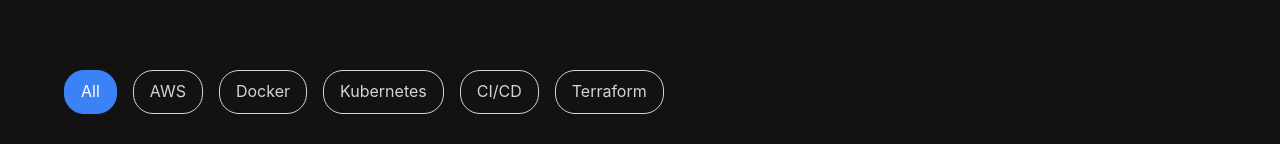
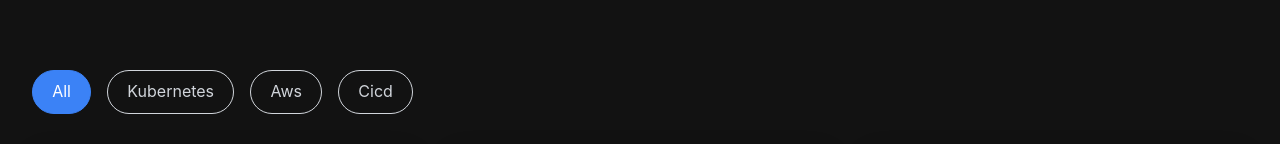
Before and after one commit to Tejalkale13/portfolio_v2, a React (Create React App) app: page /projects in a window 1280 px wide. Shown: the part 322-466 px from the top of the page. Built offline with nearby package versions, Linux system fonts and the light colour scheme; grey boxes are pictures that could not be loaded.

Commit message:
Update ProjectFilter.js

```diff
--- a/src/components/projects/ProjectFilter.js
+++ b/src/components/projects/ProjectFilter.js
@@ -8,14 +8,14 @@
   const [filteredProjects, setFilteredProjects] = useState(projects);
   const [selectedCategory, setSelectedCategory] = useState('all');
 
+  // Extract unique categories from projects
+  const categories = ['all', ...new Set(projects.map(project => project.category))];
+
   useEffect(() => {
     if (selectedCategory === 'all') {
       setFilteredProjects(projects);
     } else {
-      setFilteredProjects(projects.filter(project =>
-        project.technologies.includes(selectedCategory) ||
-        project.category === selectedCategory
-      ));
+      setFilteredProjects(projects.filter(project => project.category === selectedCategory));
     }
   }, [selectedCategory, projects]);
 
@@ -26,42 +26,15 @@
   return (
     <FilterContainer>
       <FilterList>
-        <FilterItem
-          onClick={() => handleCategoryClick('all')}
-          isActive={selectedCategory === 'all'}
-        >
-          All
-        </FilterItem>
-        <FilterItem
-          onClick={() => handleCategoryClick('AWS')}
-          isActive={selectedCategory === 'AWS'}
-        >
-          AWS
-        </FilterItem>
-        <FilterItem
-          onClick={() => handleCategoryClick('Docker')}
-          isActive={selectedCategory === 'Docker'}
-        >
-          Docker
-        </FilterItem>
-        <FilterItem
-          onClick={() => handleCategoryClick('Kubernetes')}
-          isActive={selectedCategory === 'Kubernetes'}
-        >
-          Kubernetes
-        </FilterItem>
-        <FilterItem
-          onClick={() => handleCategoryClick('CI/CD')}
-          isActive={selectedCategory === 'CI/CD'}
-        >
-          CI/CD
-        </FilterItem>
-        <FilterItem
-          onClick={() => handleCategoryClick('Terraform')}
-          isActive={selectedCategory === 'Terraform'}
-        >
-          Terraform
-        </FilterItem>
+        {categories.map((category) => (
+          <FilterItem
+            key={category}
+            onClick={() => handleCategoryClick(category)}
+            isActive={selectedCategory === category}
+          >
+            {category.charAt(0).toUpperCase() + category.slice(1)}
+          </FilterItem>
+        ))}
       </FilterList>
       <ProjectGrid>
         {filteredProjects.length > 0 ? (
@@ -77,7 +50,7 @@
 };
 
 const FilterContainer = styled.div`
-  padding: 2rem;
+  padding: 2rem 0;
 `;
 
 const FilterList = styled.ul`
@@ -91,8 +64,8 @@
 
 const FilterItem = styled.li`
   font-size: 1rem;
-  padding: 0.5rem 1rem;
-  border-radius: 20px;
+  padding: 0.5rem 1.2rem;
+  border-radius: 25px;
   background-color: ${({ isActive, theme }) => isActive ? theme.primary : 'transparent'};
   color: ${({ isActive, theme }) => isActive ? '#fff' : theme.textSecondary};
   cursor: pointer;
@@ -107,7 +80,7 @@
 
 const ProjectGrid = styled.div`
   display: grid;
-  grid-template-columns: repeat(auto-fill, minmax(300px, 1fr));
+  grid-template-columns: repeat(auto-fill, minmax(330px, 1fr));
   gap: 2rem;
 `;
 
```
